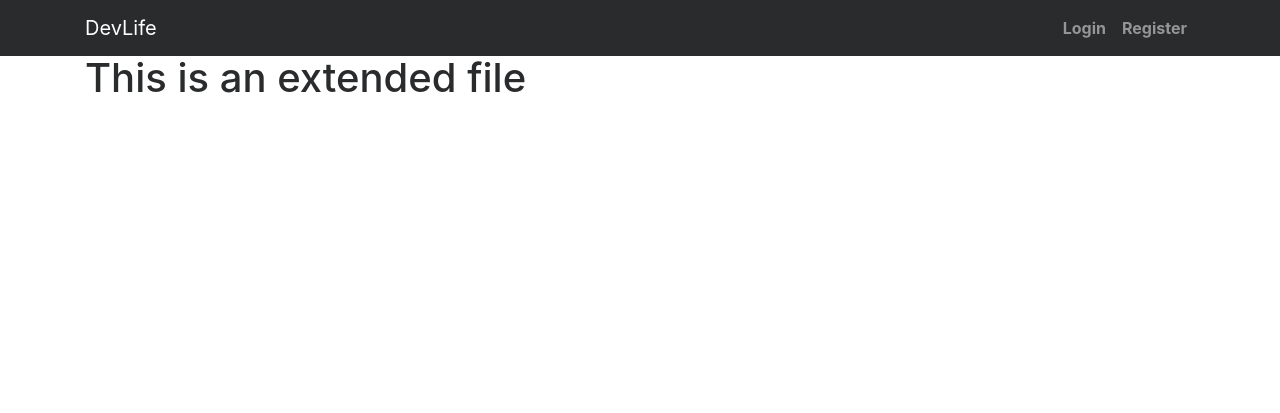
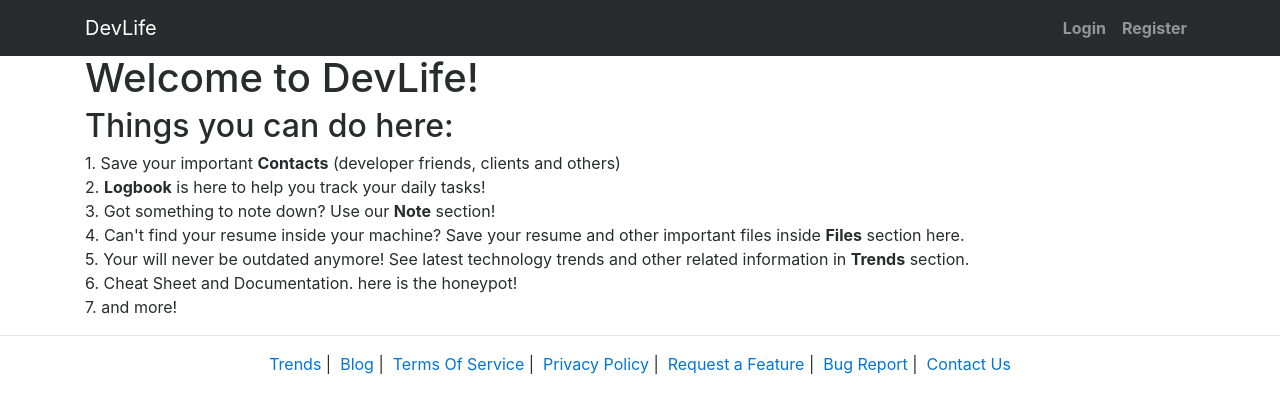
Before and after one commit to ohidxy/DevLife_DjangoVuejsProject1, a Django app: template devlife/devlife/templates/devlife/home.html in a window 1280 px wide. Shown: the top 413 px of the page. Run offline with Django 3.2, Linux system fonts and the light colour scheme; the template is opened without the code that fills it, so the values that code supplies are empty; some libraries are stand-ins or nearby versions.

Commit message:
Add footer.html and Welcome page message

```diff
--- a/devlife/devlife/templates/devlife/base.html
+++ b/devlife/devlife/templates/devlife/base.html
@@ -17,15 +17,18 @@
     {% include 'devlife/nav.html' %}
   </header>
   <div class="container" id="app">
-
     {% block content %}
       {# Use this block for loading CONTENT files from other html files which extend this base.html #}
     {% endblock content %}
+  </div>
 
-    {% block js %}
-      {# Use this block for loading JS files from other html files which extend this base.html #}
-    {% endblock js %}
-  </div>
+  <footer>
+    {% include 'devlife/footer.html' %}
+  </footer>
+
+  {% block js %}
+    {# Use this block for loading JS files from other html files which extend this base.html #}
+  {% endblock js %}
   <script src="{% static 'dist/index.js' %}" async></script>
 </body>
 </html>
--- /dev/null
+++ b/devlife/devlife/templates/devlife/footer.html
@@ -0,0 +1,26 @@
+<div>
+  <hr>
+  <div class="container">
+    <div class="text-center">
+      <span>
+        <a href = "#" >Trends</a>&nbsp;|&nbsp;
+        <a href = "#" >Blog</a>&nbsp;|&nbsp;
+        <a href = "#" >Terms Of Service</a>&nbsp;|&nbsp;
+        <a href = "#" >Privacy Policy</a>&nbsp;|&nbsp;
+        <a href = "#" >Request a Feature</a>&nbsp;|&nbsp;
+        <a href = "#" >Bug Report</a>&nbsp;|&nbsp;
+        <a href = "#" >Contact Us</a>
+      </span>
+    </div>
+  </div>
+</div>
+
+<!--
+<a href = "#" >Trends</a>&nbsp;|&nbsp;
+<a href = "#" >Blog</a>&nbsp;|&nbsp;
+<a href = "#" >Terms Of Service</a>&nbsp;|&nbsp;
+<a href = "#" >Privacy Policy</a>&nbsp;|&nbsp;
+<a href = "#" >Request a Feature</a>&nbsp;|&nbsp;
+<a href = "#" >Bug Report</a>&nbsp;|&nbsp;
+<a href = "#" >Contact Us</a>
+-->
--- a/devlife/devlife/templates/devlife/home.html
+++ b/devlife/devlife/templates/devlife/home.html
@@ -6,5 +6,14 @@
 {% endblock css %}
 
 {% block content %}
-  <h1>This is an extended file</h1>
+  <h1>Welcome to DevLife!</h1>
+  <h2>Things you can do here:</h2>
+  <p>1. Save your important <strong>Contacts</strong> (developer friends, clients and others) <br>
+    2. <strong>Logbook</strong> is here to help you track your daily tasks! <br>
+    3. Got something to note down? Use our <strong>Note</strong> section! <br>
+    4. Can't find your resume inside your machine? Save your resume and other important files inside <strong>Files</strong> section here. <br>
+    5. Your will never be outdated anymore! See latest technology trends and other related information in <strong>Trends</strong> section. <br>
+    6. Cheat Sheet and Documentation. here is the honeypot! <br>
+    7. and more!
+  </p>
 {% endblock content %}
```
